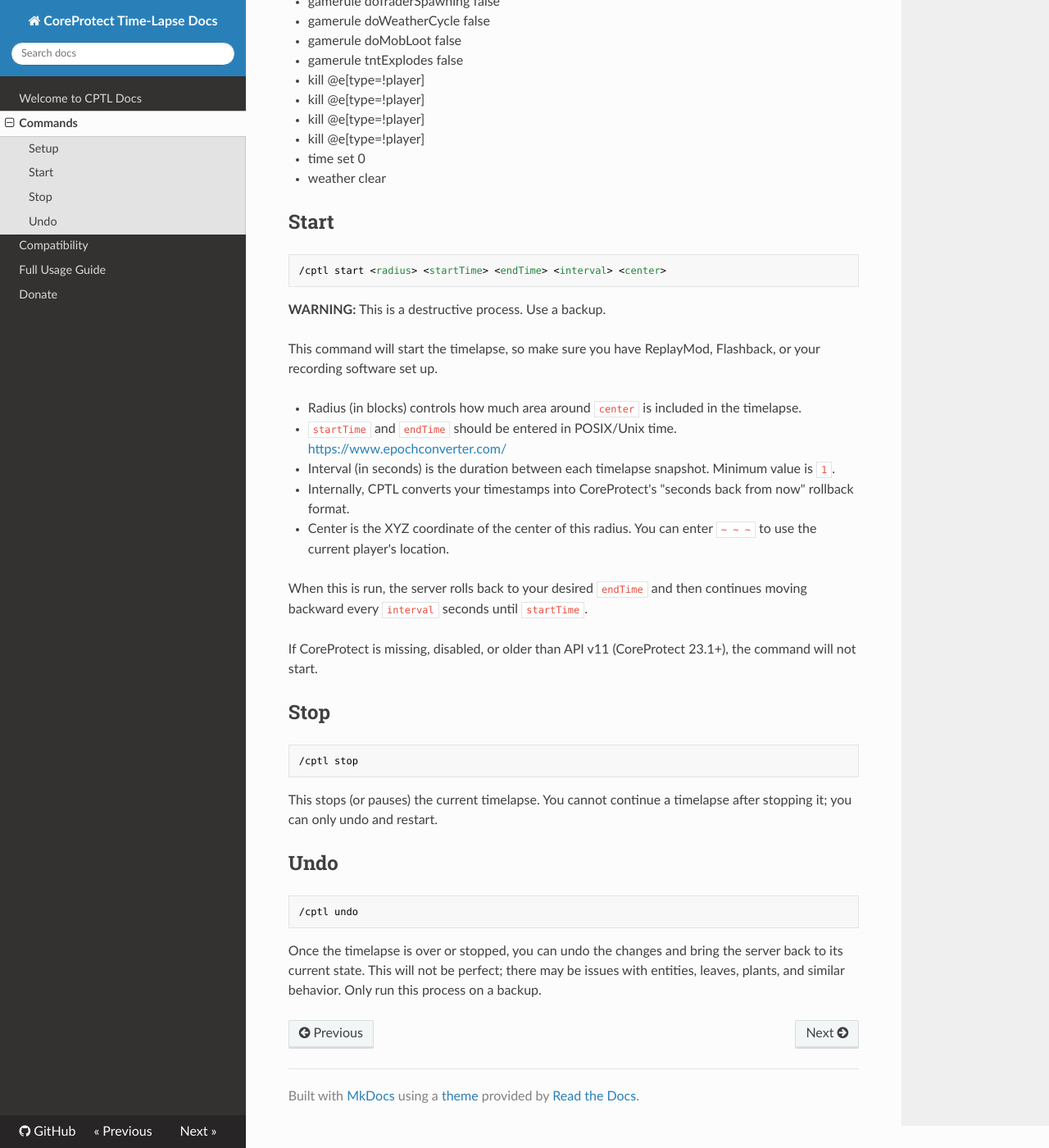
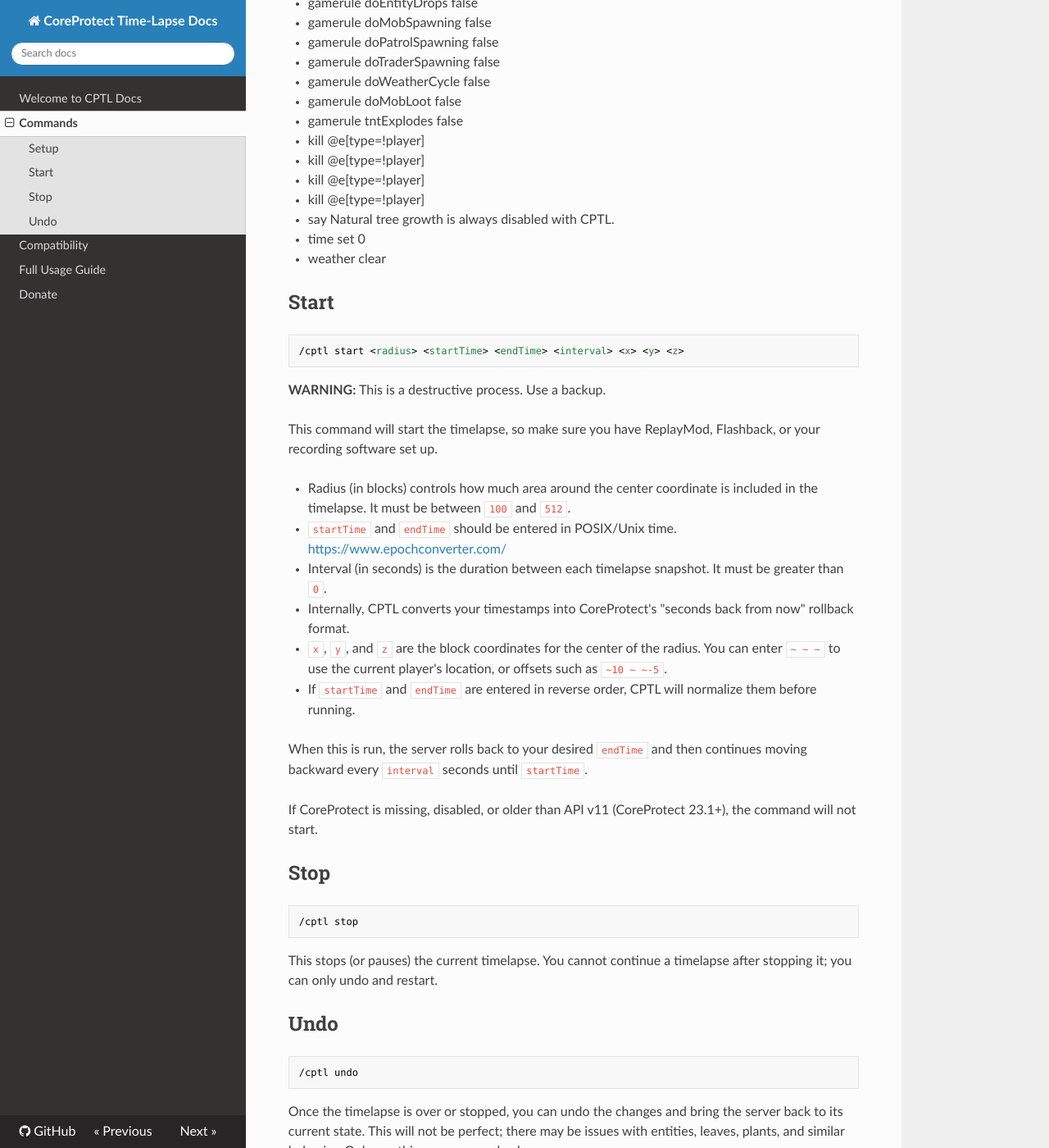
Before and after one commit to R2bEEaton-Minecraft/CoreProtectTimeLapse, an MkDocs documentation site: the page built from docs/commands.md, in a window 1280 px wide and 1400 px high, scrolled down 740 px. Shown: the whole window at 82% size. Built offline with MkDocs 1.6.1, drawn with Linux system fonts in a browser that asks for light colours; nearby versions of some CDN libraries; some of the changed text lies outside the part shown.

Commit message:
Update docs for Bukkit command handling

````diff
--- a/docs/commands.md
+++ b/docs/commands.md
@@ -4,12 +4,14 @@
 
 Only run this on a backup of the world (and backup your CoreProtect database as well). Replay and undo are destructive operations, and some game behavior cannot be perfectly restored.
 
+All commands require `coreprotecttimelapse.use`, which defaults to server operators. The `/cptl` command is also available as `/coreprotecttimelapse`.
+
 ## Setup
 ```
 /cptl setup
 ```
 
-**⚠️ WARNING! ⚠️:** This is a destructive process, please either make a backup or ONLY run this on a backup!
+**WARNING:** This is a destructive process, please either make a backup or ONLY run this on a backup!
 
 This is not a necessary command, but performs a series of helpful other commands that can make the time-lapse look better.
 Currently, it runs:
@@ -28,23 +30,25 @@
 - kill @e[type=!player]
 - kill @e[type=!player]
 - kill @e[type=!player]
+- say Natural tree growth is always disabled with CPTL.
 - time set 0
 - weather clear
 
 ## Start
 ```
-/cptl start <radius> <startTime> <endTime> <interval> <center>
+/cptl start <radius> <startTime> <endTime> <interval> <x> <y> <z>
 ```
 
 **WARNING:** This is a destructive process. Use a backup.
 
 This command will start the timelapse, so make sure you have ReplayMod, Flashback, or your recording software set up.
 
-- Radius (in blocks) controls how much area around `center` is included in the timelapse.
+- Radius (in blocks) controls how much area around the center coordinate is included in the timelapse. It must be between `100` and `512`.
 - `startTime` and `endTime` should be entered in POSIX/Unix time. [https://www.epochconverter.com/](https://www.epochconverter.com/)
-- Interval (in seconds) is the duration between each timelapse snapshot. Minimum value is `1`.
+- Interval (in seconds) is the duration between each timelapse snapshot. It must be greater than `0`.
 - Internally, CPTL converts your timestamps into CoreProtect's "seconds back from now" rollback format.
-- Center is the XYZ coordinate of the center of this radius. You can enter `~ ~ ~` to use the current player's location.
+- `x`, `y`, and `z` are the block coordinates for the center of the radius. You can enter `~ ~ ~` to use the current player's location, or offsets such as `~10 ~ ~-5`.
+- If `startTime` and `endTime` are entered in reverse order, CPTL will normalize them before running.
 
 When this is run, the server rolls back to your desired `endTime` and then continues moving backward every `interval` seconds until `startTime`.
 
````
Also changed, not shown: docs/compatibility.md (+3 -1 lines), docs/index.md (+1 -1 lines), docs/usage.md (+17 -1 lines).
